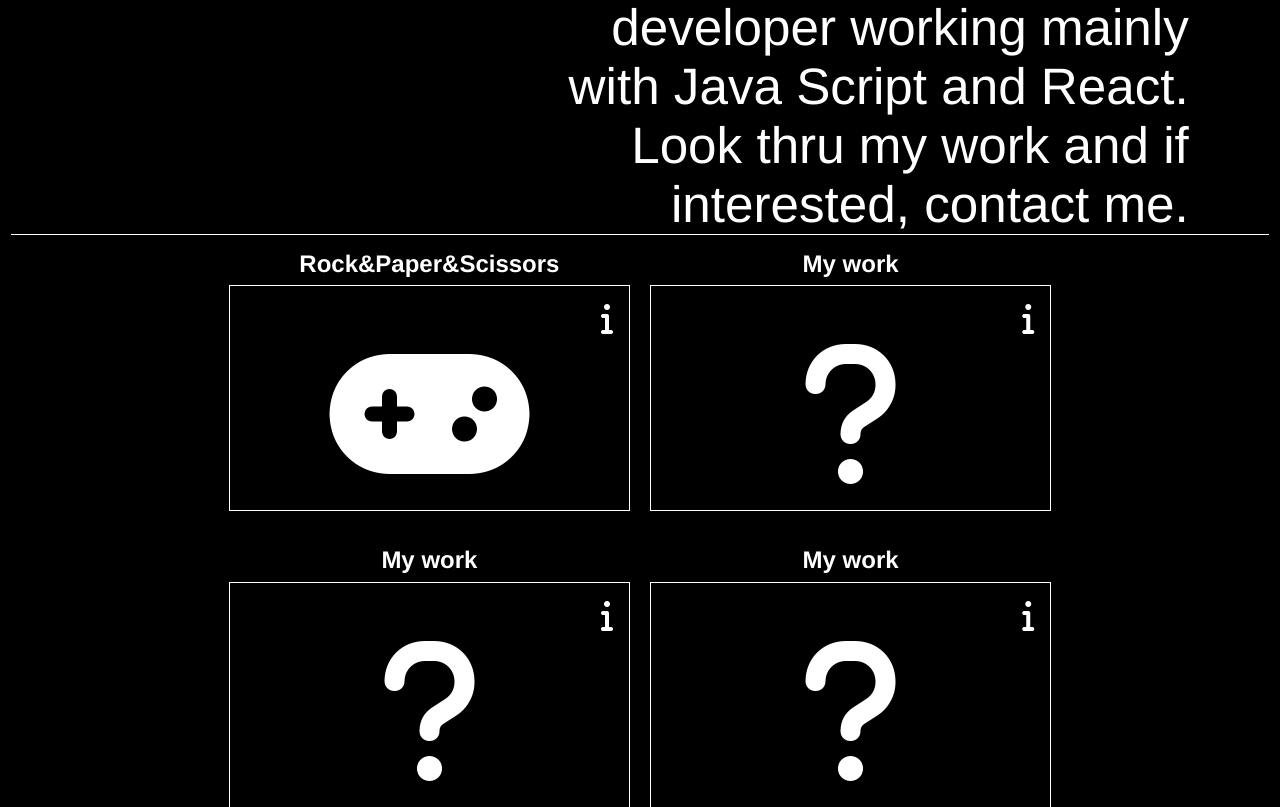
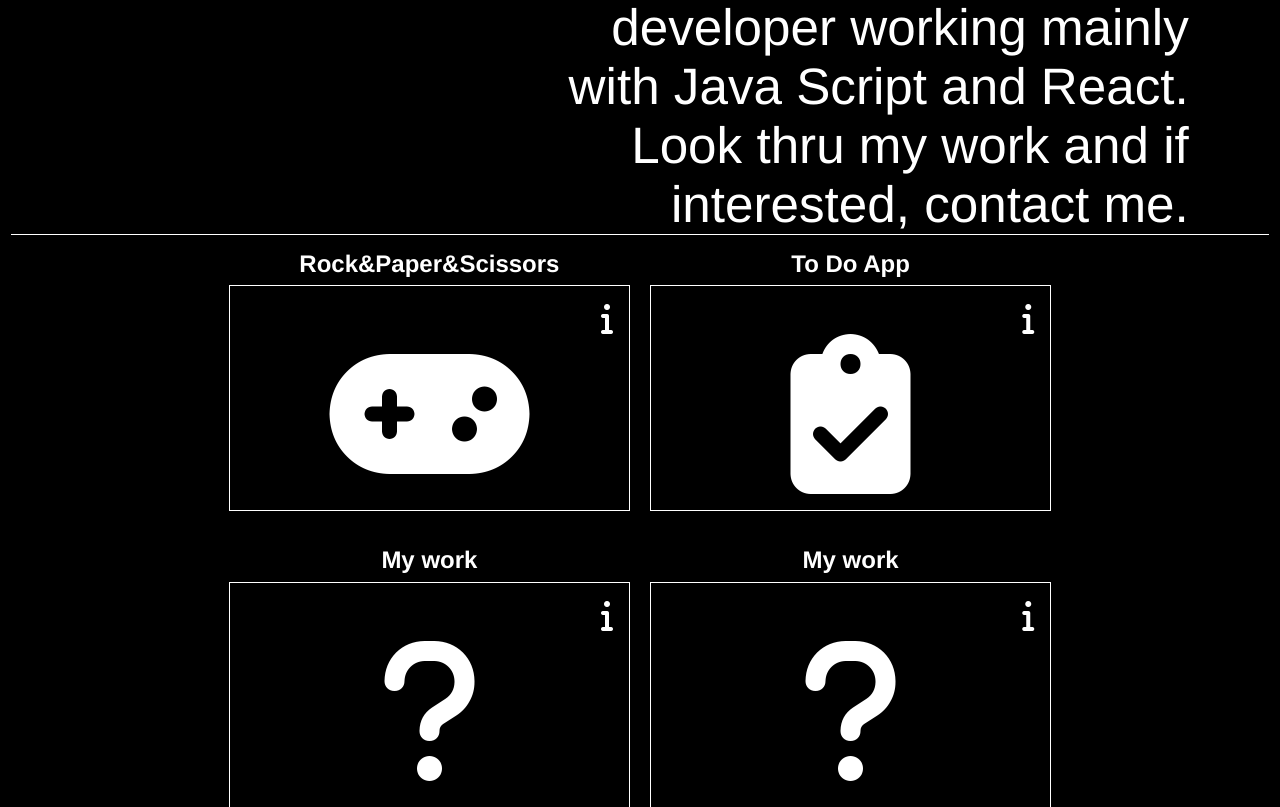
Before and after one commit to Vincasmen/Portfolio_3, a PHP site: page / in a window 1280 px wide. Shown: the part 295-1102 px from the top of the page. Run offline with PHP 8.4, Linux system fonts and the light colour scheme; some libraries are stand-ins or nearby versions.

Commit message:
Added my work To Do App

```diff
--- a/Index.html
+++ b/Index.html
@@ -73,25 +73,27 @@
       </div>
       <div class="card-div">
         <div class="my-work-heading-div">
-          <h2 class="my-work-heading">My work</h2>
+          <h2 class="my-work-heading">To Do App</h2>
         </div>
         <div class="my-rock-paper-scissors-div">
           <card class="my-work01">
             <i id="info-icon-work01" class="fas fa-info fa-2x"></i>
             <a
               class="my-work01-link"
-              href=""
+              href="https://todoapp-vincourek.netlify.app/"
               target="_blank"
               rel="noreferrer noopener"
             >
-              <i id="icon-work01" class="fas fa-question fa-10x"></i>
+              <i id="icon-work01" class="fas fa-clipboard-check fa-10x"></i>
             </a>
           </card>
           <overlay
             id="my-work-info-overlay"
             class="my-work-info-overlay overlay-hidden"
           >
-            <p class="overlay-paragraph">TBA</p>
+            <p class="overlay-paragraph">
+              Classic To Do App, created with HTML, CSS and vanilla Java Script.
+            </p>
           </overlay>
         </div>
       </div>
--- a/index.css
+++ b/index.css
@@ -24,7 +24,8 @@ h2 {
 }
 .heading-name:hover {
   text-shadow: red -2px 0, cyan 2px 0;
-  transition: 0.2s ease-in-out;
+  transition: 0.3s ease-in-out;
+  transition: ease-out0.3;
 }
 
 .heading-name-div {
```
